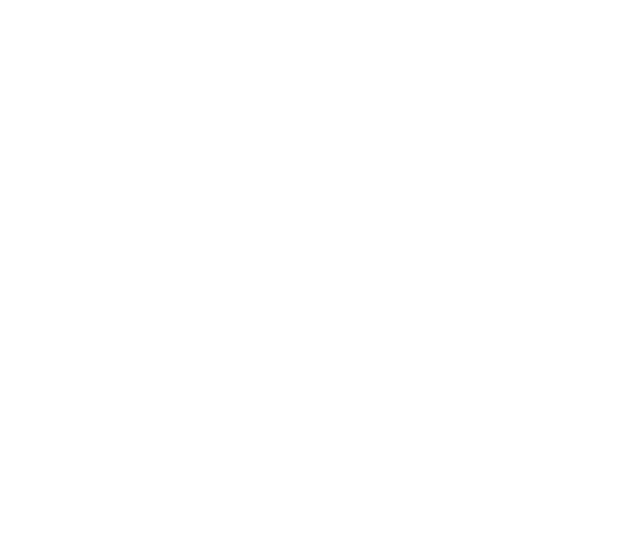
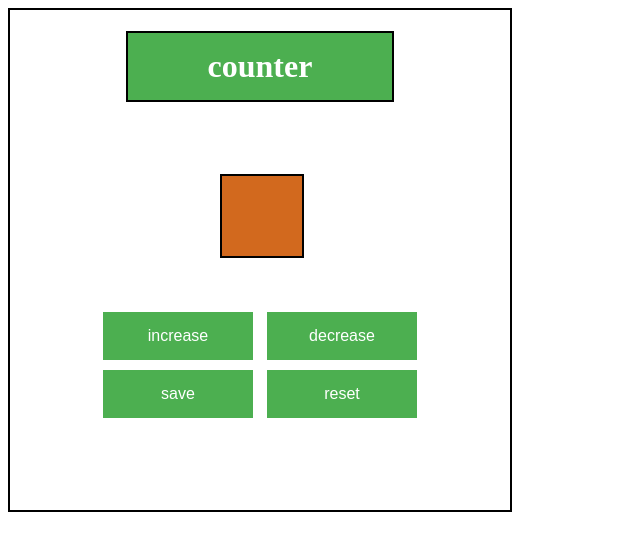
Before and after one commit to a3t0s/counterapp, a plain HTML site: page index.html in a window 1280 px wide. Shown: the whole page, without its empty margins (0-640 px from the left). Drawn offline with Linux system fonts and the light colour scheme.

Commit message:
counter: increase, decrease, save, reset

```diff
--- a/index.html
+++ b/index.html
@@ -8,7 +8,14 @@
     <link rel="stylesheet" href="./style.css">
 </head>
 <body>
-
+    <div class="counter">
+        <h1>counter</h1>
+        <h2 id="count"></h2>
+        <button id="incBtn" onclick="increase()">increase</button>
+        <button id="decBtn" onclick="decrease()">decrease</button><br>
+        <button id="saveBtn" onclick="save()">save</button>
+        <button id="resetBtn" onclick="reset()">reset</button>
+    </div>
     <script src="/script.js"></script>
 </body>
 </html>
--- a/script.js
+++ b/script.js
@@ -0,0 +1,20 @@
+counter = document.getElementById('count')
+count = 0;
+function update(){
+    counter.innerText=count
+}
+function increase() {
+    count+=1;
+    update()
+}
+function decrease(){
+    count-=1;
+    update()
+}
+function reset() {
+    count = 0;
+    update()
+}
+function save() {
+    console.log(count)
+}
--- a/style.css
+++ b/style.css
@@ -0,0 +1,42 @@
+body{
+    text-align: center;
+}
+.counter{
+    border: 2px solid black;
+    position: absolute;
+    width: 500px;
+    height: 500px;
+    display: block;
+    align-items: center;
+}
+h1{
+    width: 200px;
+    color: white;
+    position: relative;
+    padding: 15px 32px;
+    display: inline-block;
+    font-size: xx-large;
+    background-color:#4CAF50;
+    border: 2px solid black;
+}
+h2{
+    position: relative;
+    left: 210px;
+    height: 80px;
+    width: 80px;
+    border: 2px solid black;
+    background-color: chocolate;
+    font-size: 60px;
+}
+button{
+    background-color: #4CAF50; /* Green */
+    border: none;
+    color: white;
+    padding: 15px 32px;
+    text-align: center;
+    text-decoration: none;
+    display: inline-block;
+    font-size: 16px;
+    width: 150px;
+    margin: 5px;
+}
```
